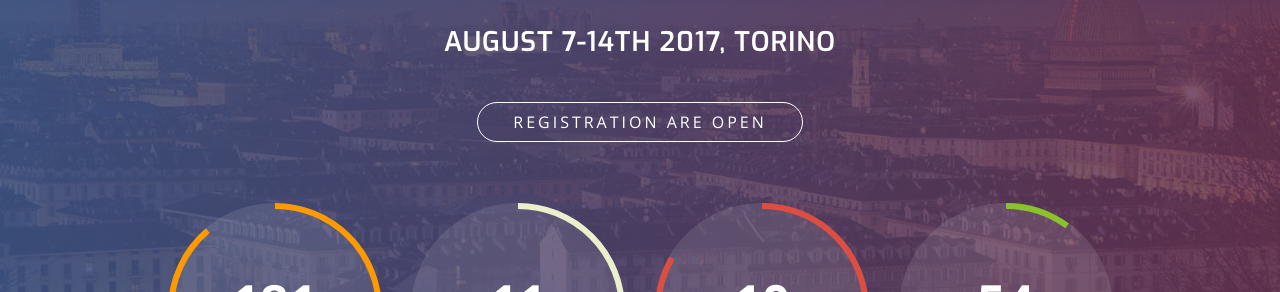
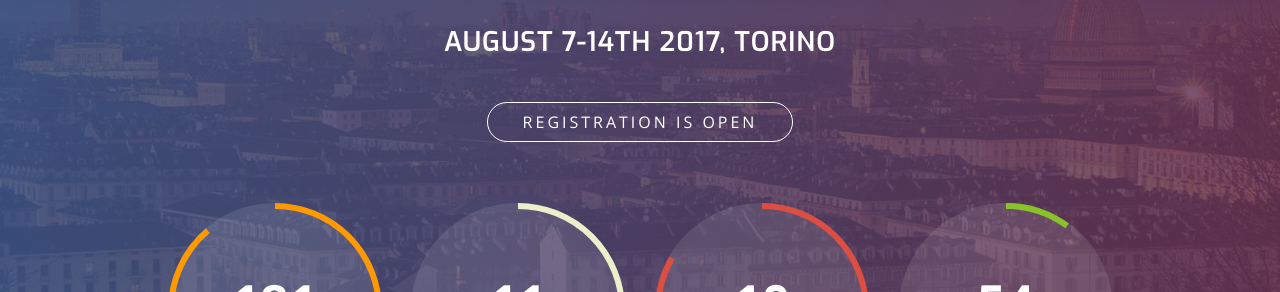
Before and after one commit to ICPS2017/ICPS2017.github.io, a Jekyll site: the page built from index.html, in a window 1280 px wide and 900 px high. Shown: the part 269-561 px from the top of the window. Built offline with Jekyll 4.4.1, drawn with Linux system fonts in a browser that asks for light colours; nearby versions of some CDN libraries.

Commit message:
registration uncountable

```diff
--- a/_includes/0_header.html
+++ b/_includes/0_header.html
@@ -5,7 +5,7 @@
         <h4 class="wow zoomIn " data-wow-delay=".1s">International Conference</h4>
         <h1 class="uppercase  wow zoomIn " data-wow-delay=".3s">of<span class="span-color2"> Physics Students</span></h1>
         <h5 class="uppercase  wow zoomIn " data-wow-delay=".5s"><span class="uppercase">August 7-14th 2017,</span> <span class="sspan-color2"> Torino</span></h5>
-	<h1 class="uppercase  wow zoomIn " data-wow-delay=".3s"><a href="/registration">Registration are open</a></h1>
+	<h1 class="uppercase  wow zoomIn " data-wow-delay=".3s"><a href="/registration">Registration is open</a></h1>
       </div>
       <div class=" text-center">
         <!--Circular countdown starts -->
```
